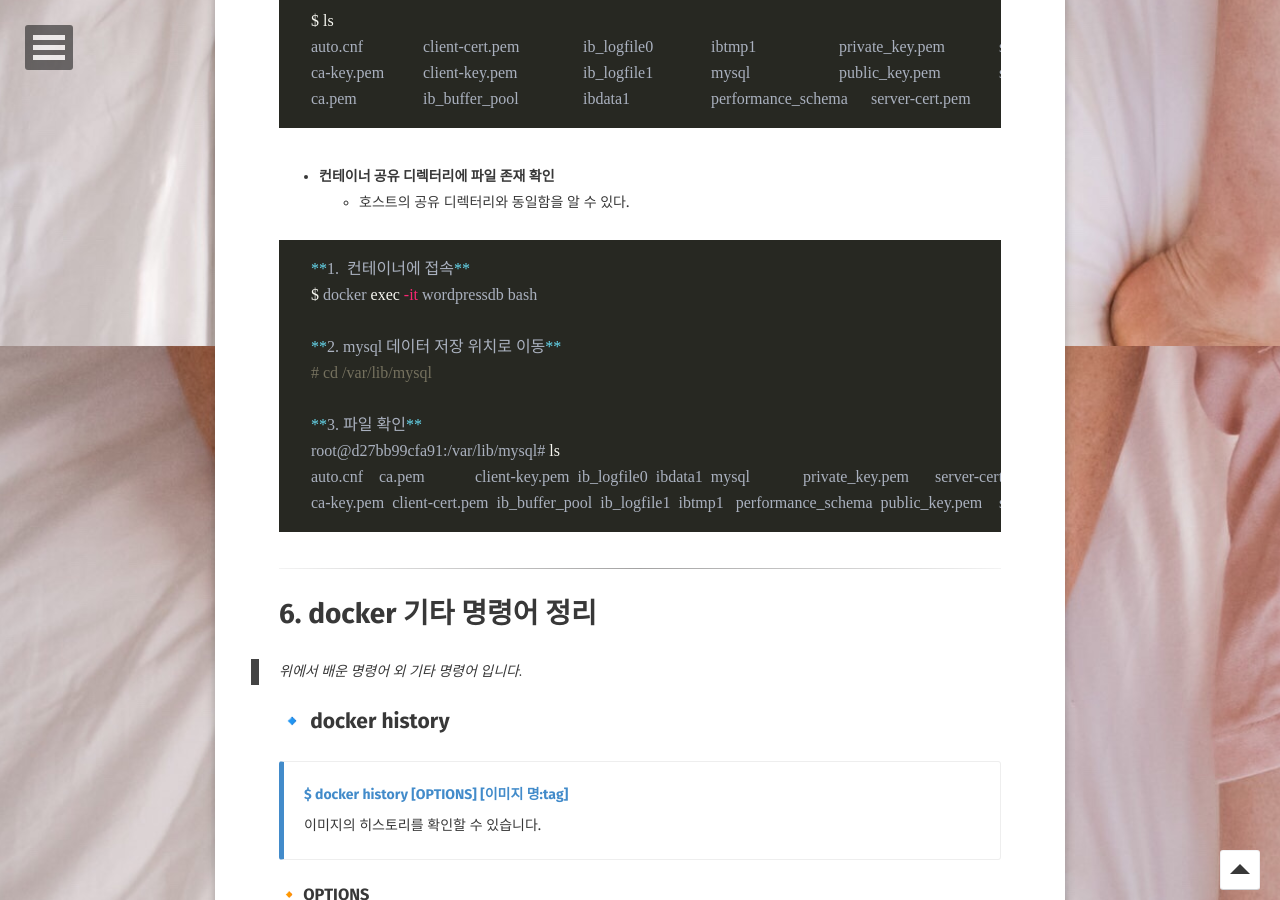
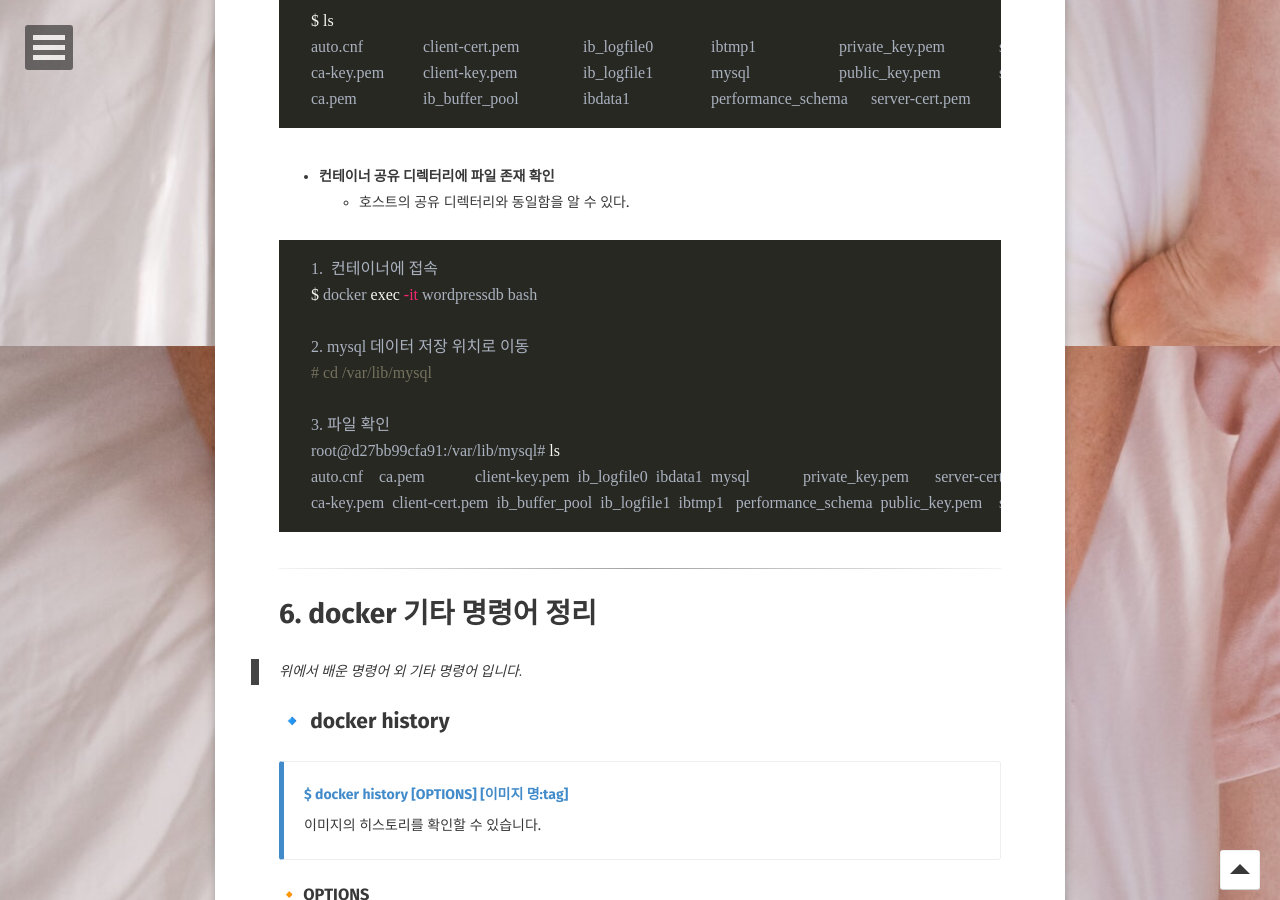
Before and after one commit to JUNGEEYOU/JUNGEEYOU.github.io, a Jekyll site: the page built from _posts/2020-03-28-docker-2-post.md, in a window 1280 px wide and 900 px high, scrolled down 13154 px. Built offline with Jekyll 4.4.1, drawn with Linux system fonts in a browser that asks for light colours; some web fonts are replaced; comment, search, counter and statistics services are not loaded.

```diff
--- a/_posts/2020-03-28-docker-2-post.md
+++ b/_posts/2020-03-28-docker-2-post.md
@@ -458,13 +458,13 @@ image: /assets/img/docker/basic_1/Moby-logo.png
 - **컨테이너 공유 디렉터리에 파일 존재 확인**
     - 호스트의 공유 디렉터리와 동일함을 알 수 있다.
 {% highlight bash %}
-    **1.  컨테이너에 접속**
+    1.  컨테이너에 접속
     $ docker exec -it wordpressdb bash
 
-    **2. mysql 데이터 저장 위치로 이동**
+    2. mysql 데이터 저장 위치로 이동
     # cd /var/lib/mysql
 
-    **3. 파일 확인**
+    3. 파일 확인
     root@d27bb99cfa91:/var/lib/mysql# ls
     auto.cnf    ca.pem	     client-key.pem  ib_logfile0  ibdata1  mysql	       private_key.pem	server-cert.pem  sys
     ca-key.pem  client-cert.pem  ib_buffer_pool  ib_logfile1  ibtmp1   performance_schema  public_key.pem	server-key.pem	 wordpress
```
